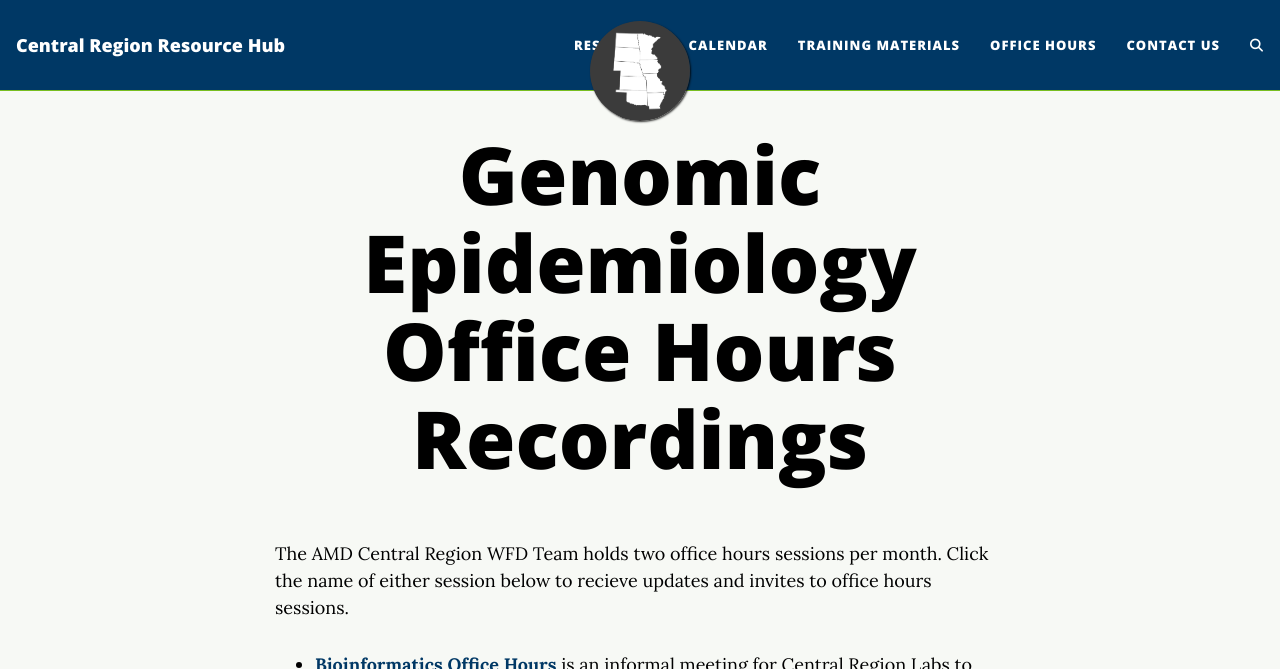
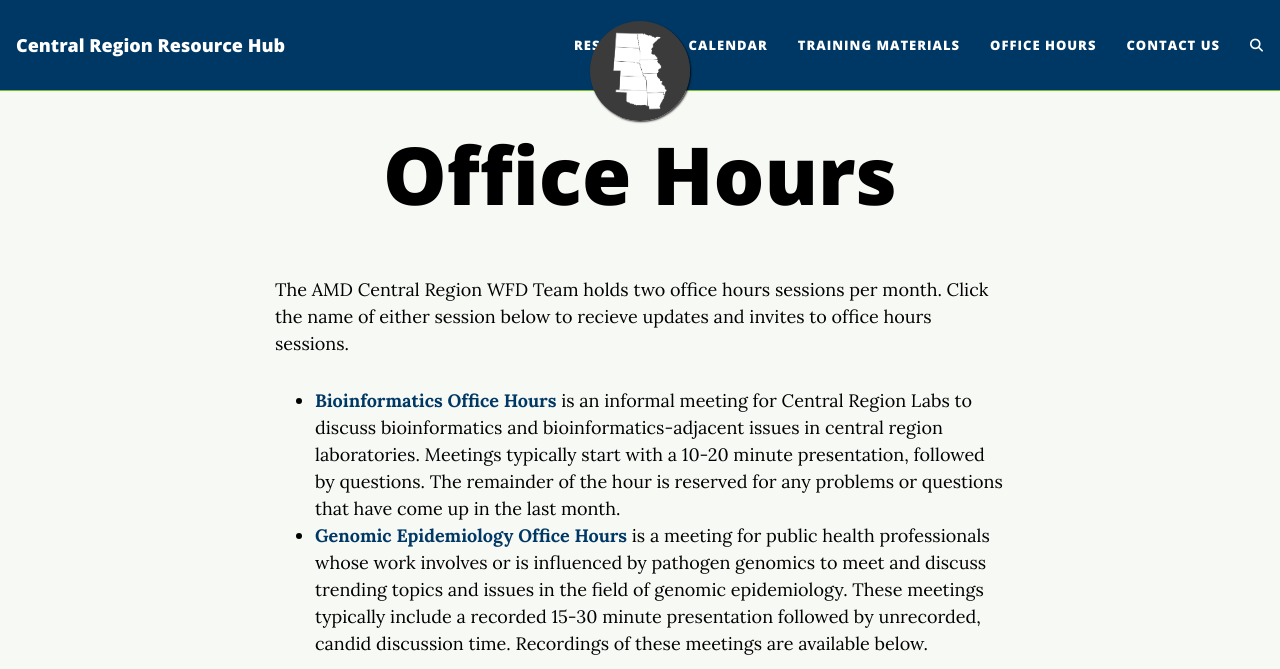
Before and after one commit to StaPH-B/central-region, a Jekyll site: the page built from officehours.md, in a window 1280 px wide and 900 px high, cut to the strip 0-669 px from the top of the window. Built offline with Jekyll 4.4.1, drawn with Linux system fonts in a browser that asks for light colours; comment, search, counter and statistics services are not loaded.

Commit message:
Updating office hours page header

```diff
--- a/officehours.md
+++ b/officehours.md
@@ -1,6 +1,6 @@
 ---
 layout: page
-title: Genomic Epidemiology Office Hours Recordings
+title: Office Hours
 full-width: false
 subtitle:
 ---
```
